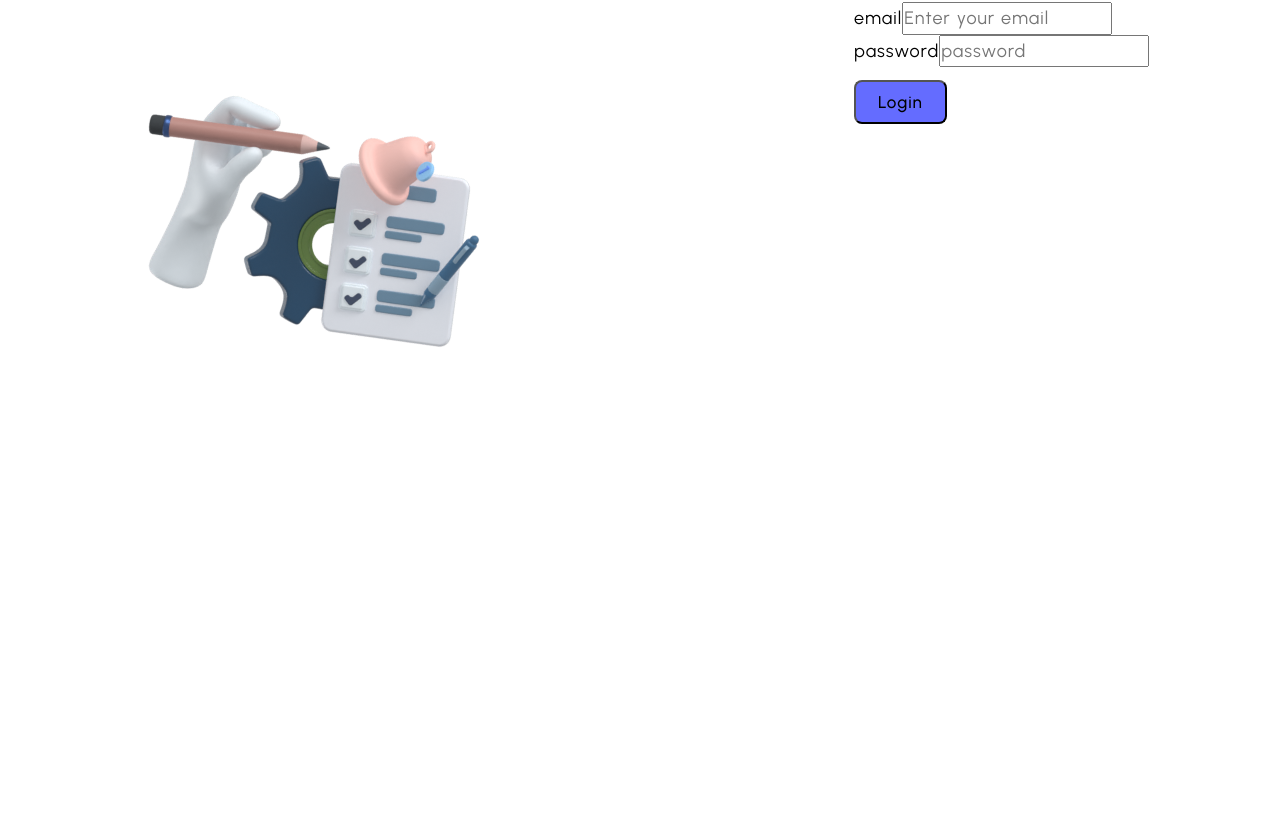
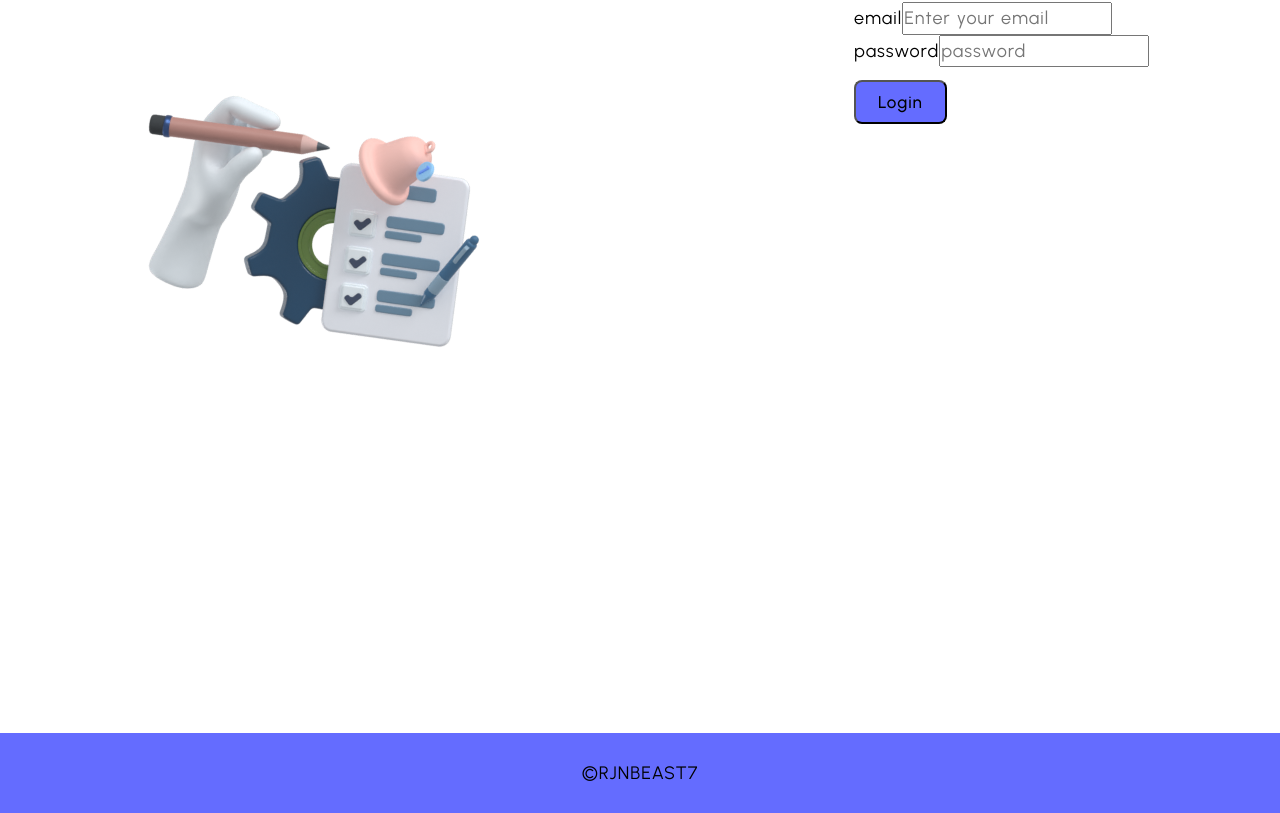
Before and after one commit to Rajan-7/Mern, a React (Vite) app in the folder client/: page /login in a window 1280 px wide. Shown: the part 182-995 px from the top of the page. Before the commit the page ends 915 px from the top, so only its background shows below. Built offline with nearby package versions, Linux system fonts and the light colour scheme; a web font is replaced by a local one.

Commit message:
Feat:component(Footer.jsx) added

```diff
--- a/client/src/App.jsx
+++ b/client/src/App.jsx
@@ -6,6 +6,7 @@ import { Service } from "./pages/Service";
 import { Register } from "./pages/Register";
 import { Login } from "./pages/Login";
 import { Navbar } from "./components/Navbar";
+import { Footer } from "./components/Footer";
 
 const App = () => {
   return (
@@ -20,6 +21,7 @@ const App = () => {
           <Route path="/register" element={<Register />} />
           <Route path="/login" element={<Login />} />
         </Routes>
+        <Footer />
       </BrowserRouter>
     </>
   );
--- /dev/null
+++ b/client/src/components/Footer.jsx
@@ -0,0 +1,11 @@
+
+
+export const Footer = ()=>{
+    return <>
+        <footer>
+            <div className="footer-section">
+             <p>&copy;RJNBEAST7</p>
+            </div>
+        </footer>
+    </>
+}
--- a/client/src/index.css
+++ b/client/src/index.css
@@ -154,3 +154,15 @@ button:hover {
   }
 }
 /* End Hero section */
+
+/* Footer section */
+.footer-section{
+  width: 100%;
+  height: 10vh;
+  background-color: var(--btn-color);
+  display: flex;
+  justify-content: center;
+  align-items: center;
+
+}
+/* End Footer section */
```
